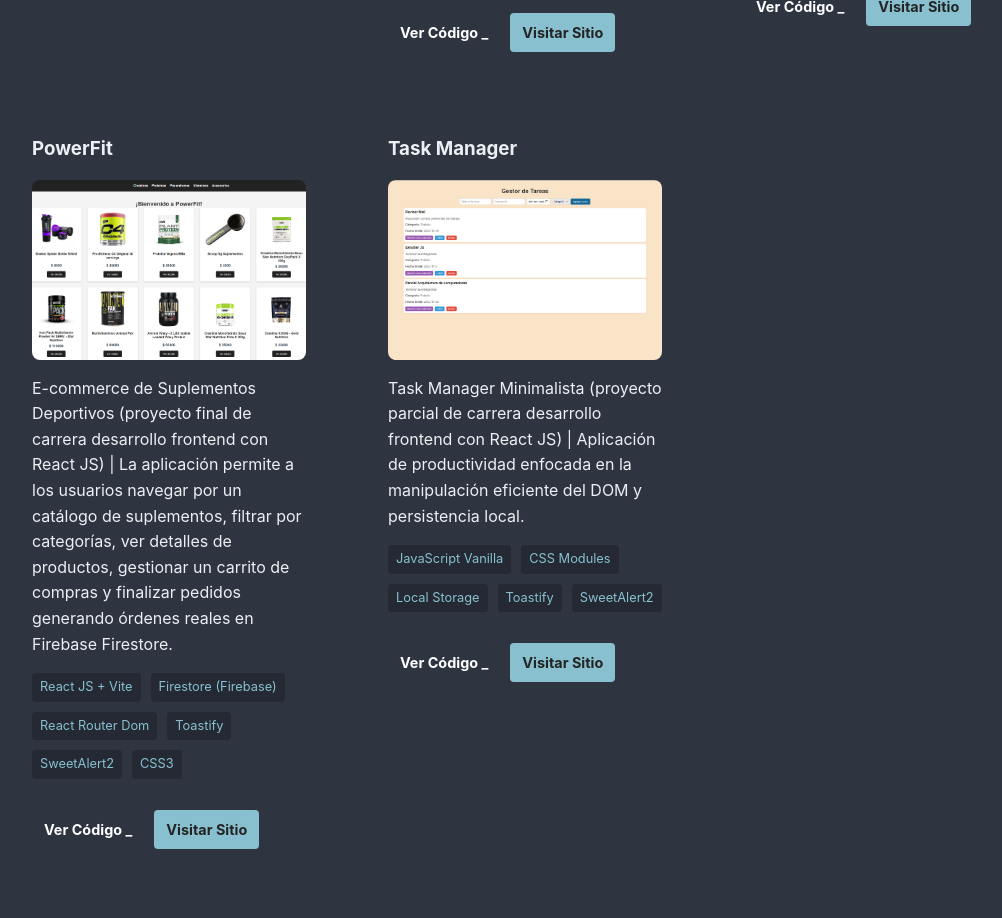
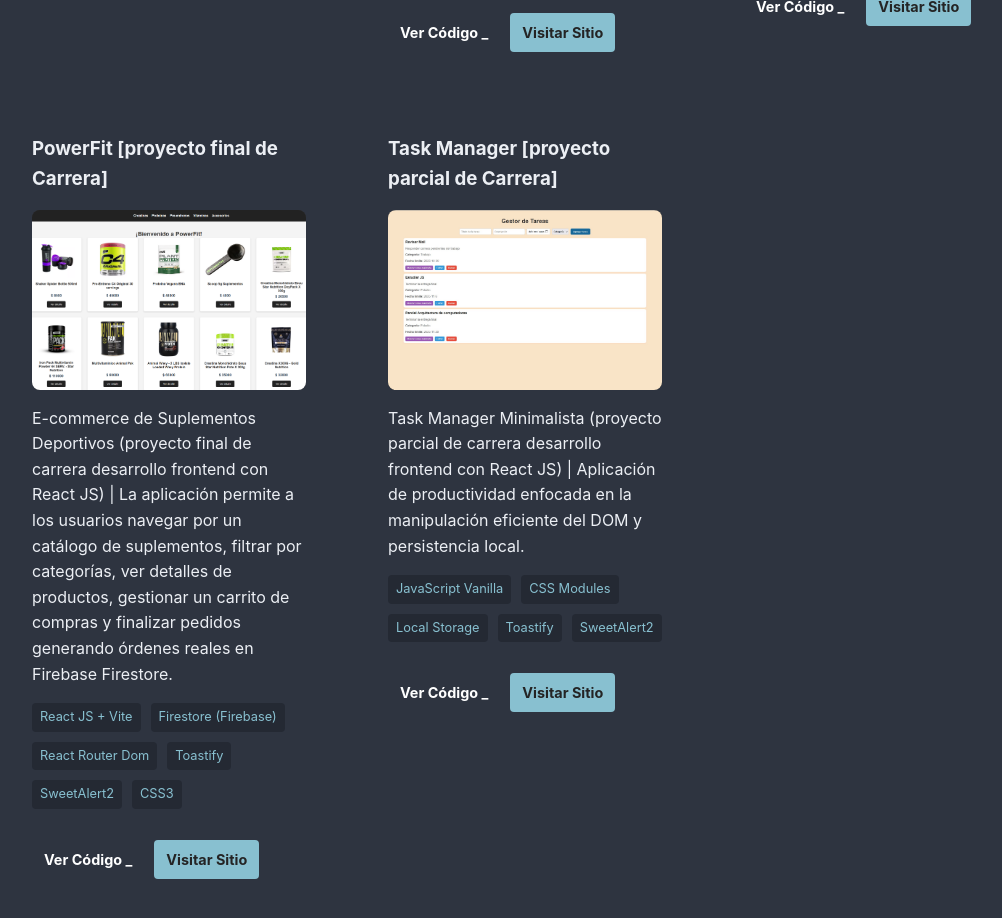
Before and after one commit to JoacoSperatti/portafolio, a React (Vite) app: page / in a window 1280 px wide. Shown: the part 2080-2998 px from the top of the page, without its empty margins (115-1117 px from the left). Built offline with nearby package versions, Linux system fonts and the light colour scheme.

Commit message:
proyectos

```diff
--- a/src/App.jsx
+++ b/src/App.jsx
@@ -65,7 +65,7 @@ function App() {
       page: "https://cuackk-store-git-main-joacospees-projects.vercel.app/",
     },
     {
-      titulo: "PowerFit",
+      titulo: "PowerFit [proyecto final de Carrera]",
       desc: "E-commerce de Suplementos Deportivos (proyecto final de carrera desarrollo frontend con React JS) | La aplicación permite a los usuarios navegar por un catálogo de suplementos, filtrar por categorías, ver detalles de productos, gestionar un carrito de compras y finalizar pedidos generando órdenes reales en Firebase Firestore.",
       tech: [
         "React JS + Vite",
@@ -80,7 +80,7 @@ function App() {
       page: "https://powerfit-suplementos.vercel.app/",
     },
     {
-      titulo: "Task Manager",
+      titulo: "Task Manager [proyecto parcial de Carrera]",
       desc: "Task Manager Minimalista (proyecto parcial de carrera desarrollo frontend con React JS) | Aplicación de productividad enfocada en la manipulación eficiente del DOM y persistencia local.",
       tech: [
         "JavaScript Vanilla",
```
